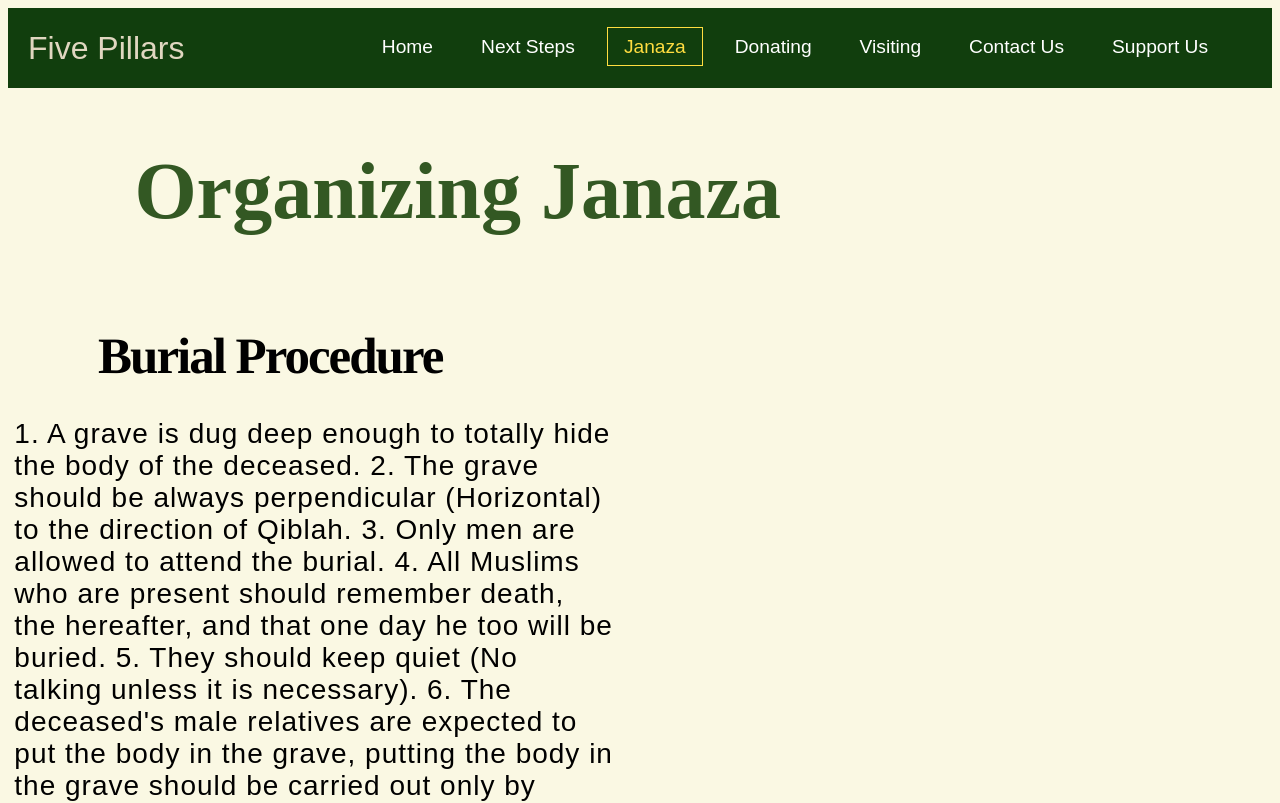
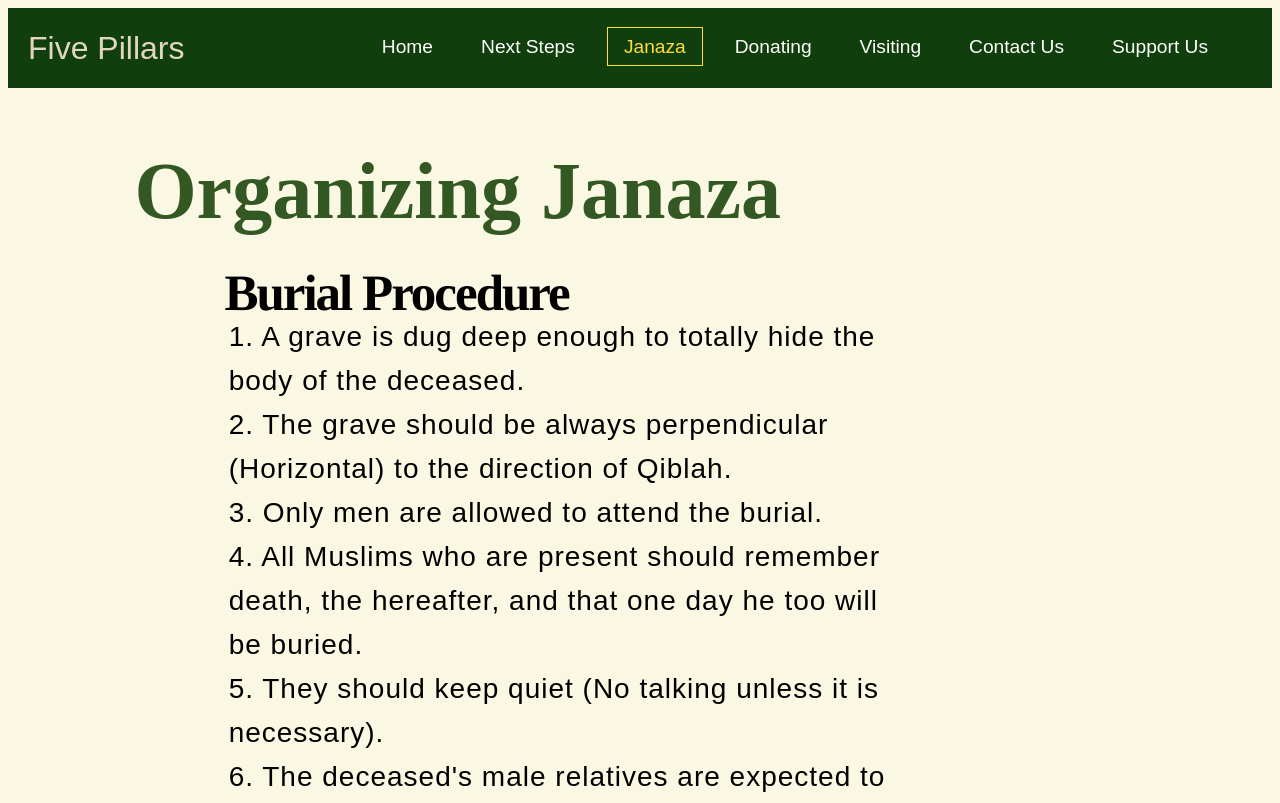
Before and after one commit to yousefh409/five-pillars-website, a React (Create React App) app: page /janaza in a window 1280 px wide. Shown: the top 803 px of the page. Built offline with nearby package versions, Linux system fonts and the light colour scheme.

Commit message:
fixed style changes in Janaza to be consistent

```diff
--- a/src/components/Pages/Janaza.js
+++ b/src/components/Pages/Janaza.js
@@ -3,31 +3,31 @@ import React from "react";
 export const Janaza = () => {
   return (
     <div>
-      <h1>Organizing Janaza</h1>
+      <h1>Organizing Janaza
 
-      <h2> Burial Procedure </h2>
+      <h2> Burial Procedure
       <p>
-      1. A grave is dug deep enough to totally hide the body of the deceased.
-      2. The grave should be always perpendicular (Horizontal) to the direction of Qiblah.
-      3. Only men are allowed to attend the burial.
-      4. All Muslims who are present should remember death, the hereafter, and that one day he too will be buried.
-      5. They should keep quiet (No talking unless it is necessary).
-      6. The deceased's male relatives are expected to put the body in the grave, putting the body in the grave should be carried out only by Muslim men.
-      7. A female is placed in her grave either by her husband, her sons, her father, her brothers, or her uncle.
-      8. The deceased's body should be entered to the grave from the middle of the grave.
-      9. Those who enter the body of the deceased in the grave should say: Bismilllah wa ala millati rasulilllah, [In the name of Allah and in the faith of the Messenger of Allah]
-      10. The deceased’s body should rest on his right side and should be close to the wall and supported so that the body will not fall back, the deceased’s face should be towards the Qiblah.
-      11. Those who put the deceased in the grave should not have had sexual intercourse with their wives the night before and should be in a state of Tahara.
-      12. They should undo the ties on the head and the feet.
-      13. They should put above the body a layer of wood or big stones, so that earth will not be put directly on the body when they fill the grave with earth.
-      14. After the body is totally covered, it is desirable to throw three handfuls of soil into the grave, with each handful saying:
+      1. A grave is dug deep enough to totally hide the body of the deceased. <br></br>
+      2. The grave should be always perpendicular (Horizontal) to the direction of Qiblah. <br></br>
+      3. Only men are allowed to attend the burial.  <br></br>
+      4. All Muslims who are present should remember death, the hereafter, and that one day he too will be buried.<br></br>
+      5. They should keep quiet (No talking unless it is necessary).<br></br>
+      6. The deceased's male relatives are expected to put the body in the grave, putting the body in the grave should be carried out only by Muslim men. <br></br>
+      7. A female is placed in her grave either by her husband, her sons, her father, her brothers, or her uncle.<br></br>
+      8. The deceased's body should be entered to the grave from the middle of the grave.<br></br>
+      9. Those who enter the body of the deceased in the grave should say: Bismilllah wa ala millati rasulilllah, [In the name of Allah and in the faith of the Messenger of Allah] <br></br>
+      10. The deceased’s body should rest on his right side and should be close to the wall and supported so that the body will not fall back, the deceased’s face should be towards the Qiblah. <br></br>
+      11. Those who put the deceased in the grave should not have had sexual intercourse with their wives the night before and should be in a state of Tahara.<br></br>
+      12. They should undo the ties on the head and the feet.<br></br>
+      13. They should put above the body a layer of wood or big stones, so that earth will not be put directly on the body when they fill the grave with earth. <br></br>
+      14. After the body is totally covered, it is desirable to throw three handfuls of soil into the grave, with each handful saying: <br></br><br></br>
           Minhaa khalaqnaa kum[From the earth did We create you]
           Wa feehaa Nu’eedu kum[And into it shall We return you ]
           Wa minhaa nukhrijukum taaratan ‘ukhraa[And from it shall We bring you out once again]
       </p>
+      </h2>
 
-
-    <h2>Funeral Prayers - Method </h2>
+    <h2>Funeral Prayers - Method
     <p> Some things to keep in mind:
         <ul> It is preferable that Salatul Janazah be performed outside the Mosque/the Musalla.</ul>
         <ul>All conditions for regular Salat are required in Salatul Janazah such as Tahara, Wudu, clean body and clothes, neeyah (Intention), and facing the Qiblah. </ul>
@@ -59,7 +59,8 @@ export const Janaza = () => {
         After the Salatul Janazah is done, lift the body gently back to the hearse and prepare the convoy for transfer to the cemetery.
 
     </p>
-
+    </h2>
+    </h1>
     </div>
   );
 };
--- a/src/index.css
+++ b/src/index.css
@@ -10,7 +10,7 @@ body {
 */
 
 p {
-  width: 600px;
+  width: 80%;
   margin: 0 auto;
   font-family: "Asap", sans-serif;
   font-weight: 100;
```
